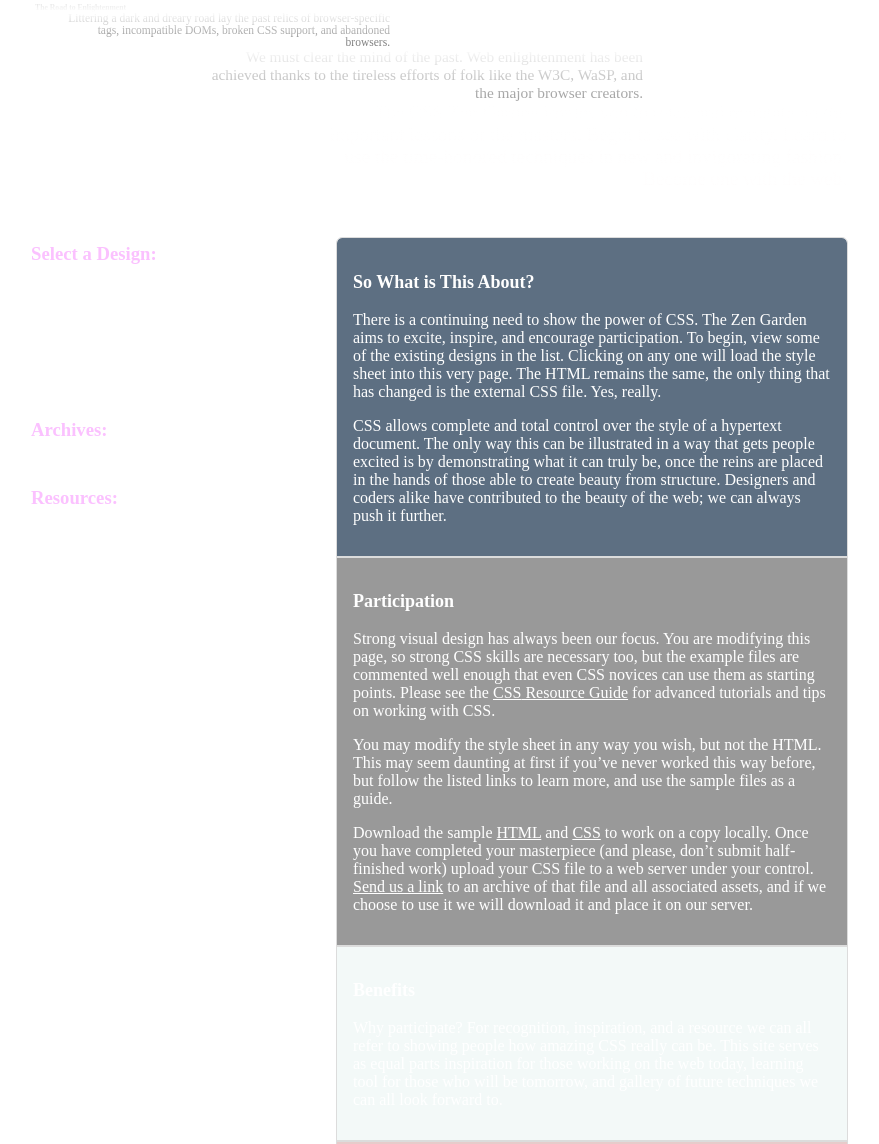
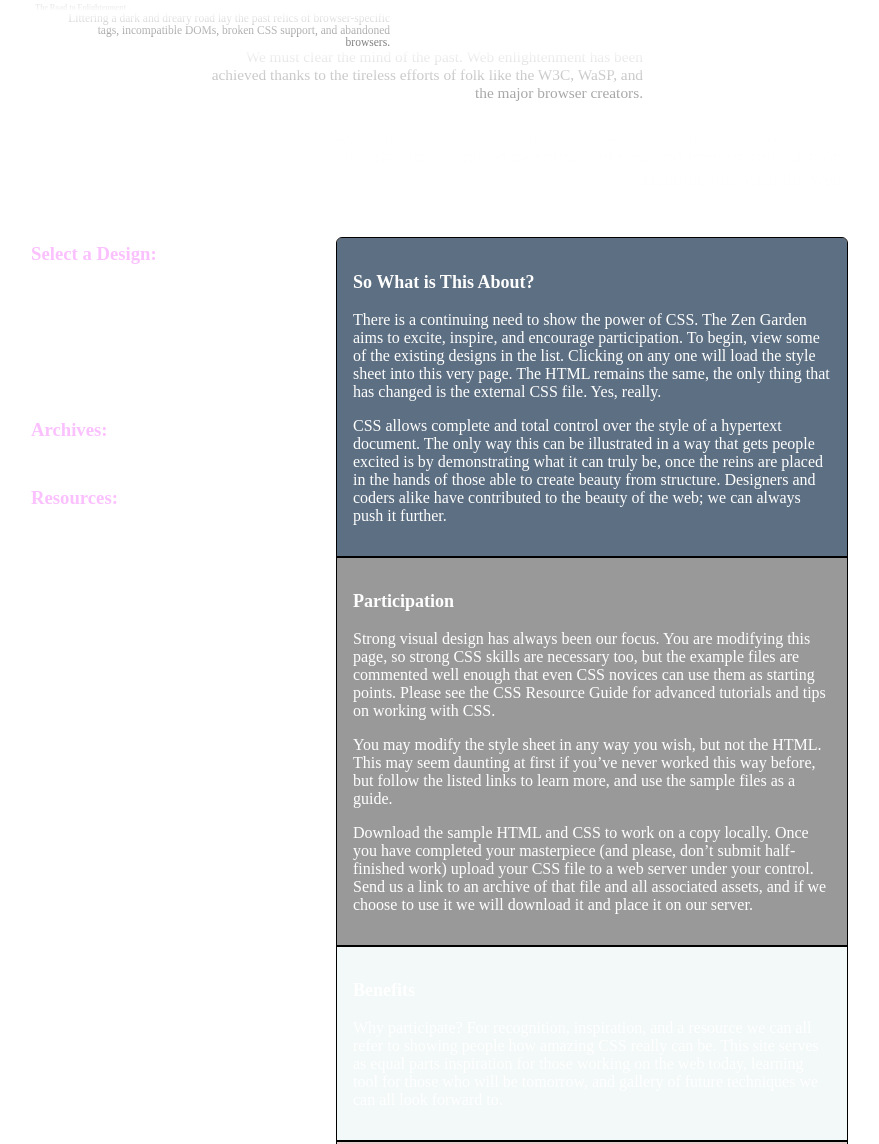
Before and after one commit to Gitdude288/Z-Garden-Project, a plain HTML site: page index.html in a window 1280 px wide. Shown: the part 291-1435 px from the top of the page, without its empty margins (201-1080 px from the left). Drawn offline with nearby package versions, Linux system fonts and the light colour scheme; files that its build step writes are made by us from their sources.

Commit message:
Done brotha!

```diff
--- a/scss/partials/_basic-style.scss
+++ b/scss/partials/_basic-style.scss
@@ -38,3 +38,13 @@ ul {
 abbr {
   text-decoration: none;
 }
+
+a {
+  color: $color-7;
+  transition: color 100ms ease-in;
+  text-decoration: none;
+}
+
+a:hover {
+  color: $color-1;
+}
--- a/scss/partials/_main.scss
+++ b/scss/partials/_main.scss
@@ -7,7 +7,7 @@
 .participation,
 .benefits,
 .requirements {
-  outline: 1px solid gainsboro;
+  outline: 1px solid black;
   padding: 1em;
 }
 .explanation{
@@ -23,6 +23,8 @@
 }
 .requirements{
   background-color: rgba(160, 51, 45, 0.25);
+  border-bottom-left-radius: 5px;
+  border-bottom-right-radius: 5px;
 }
 .explanation h3, .benefits h3, .requirements h3, .participation h3{
   font-size: 18px;
```
